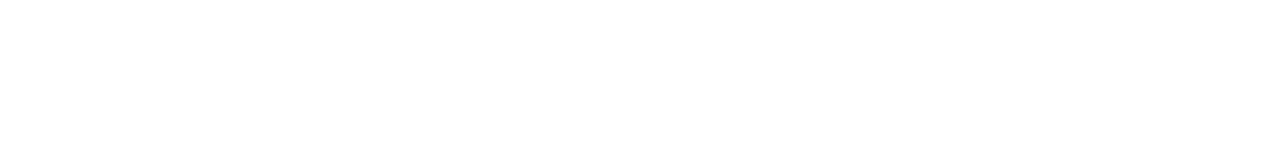
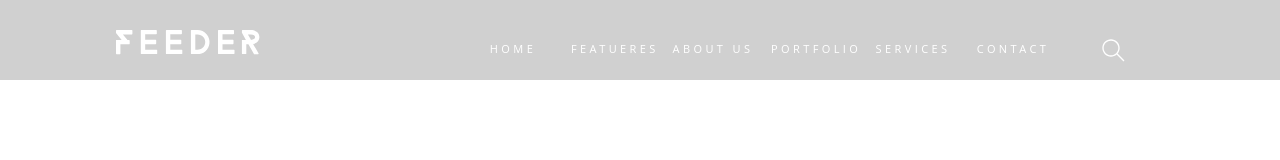
Before and after one commit to renatopavlic/Flipkod, a plain HTML site: page index.html in a window 1280 px wide. Drawn offline with Linux system fonts and the light colour scheme.

Commit message:
navbar added

```diff
--- a/index.html
+++ b/index.html
@@ -16,5 +16,52 @@
 </head>
 <body>
 
+                                         <!--Header-->
+  <div class="container-fluid">
+
+      <div class="row myrow">
+
+        <nav class="navbar navbar-expand-lg mynavbar">
+          <a class="navbar-brand" href="#">
+            <img src="img/FeederLogo.svg">
+          </a>
+              <button class="navbar-toggler" type="button" data-toggle="collapse" data-target="#navbarSupportedContent" aria-controls="navbarSupportedContent" aria-expanded="false" aria-label="Toggle navigation">
+                <span class="navbar-toggler-icon"></span>
+              </button>
+
+          <div class="collapse navbar-collapse menu-div" id="navbarSupportedContent">
+            <ul class="navbar-nav ml-auto">
+                  <li class="nav-item">
+                    <a class="nav-link" href="#">HOME</a>
+                  </li>
+                  <li class="nav-item">
+                    <a class="nav-link" href="#">FEATUERES</a>
+                  </li>
+                  <li class="nav-item">
+                    <a class="nav-link" href="#">ABOUT US</a>
+                  </li>
+                  <li class="nav-item">
+                    <a class="nav-link" href="#">PORTFOLIO</a>
+                  </li>
+                  <li class="nav-item">
+                    <a class="nav-link" href="#">SERVICES</a>
+                  </li>
+                  <li class="nav-item">
+                    <a class="nav-link" href="#">CONTACT</a>
+                  </li>
+                  <li class="nav-item">
+                    <a class="nav-link" href="#">
+                      <img src="img/Search.svg">
+                    </a>
+                  </li>
+            </ul>
+
+          </div>
+        </nav>
+    </div>
+</div>
+
+<!--Welcome DIV-->
+
 </body>
 </html>
--- a/sass/main.scss
+++ b/sass/main.scss
@@ -0,0 +1,35 @@
+body {
+    box-sizing: border-box;
+    margin: 0;
+    padding: 0;
+}
+
+.myrow {
+    background-color: #D0D0D0;
+    height: 80px;
+    position: relative;
+
+    & .mynavbar {
+        width: 100%;
+    }
+
+    & .navbar-brand {
+        margin-left: 100px;
+    }
+
+    & .menu-div {
+      margin-right: 101px;
+
+
+    & .nav-item a {
+        height: 19px;
+        width: 100px;
+        color: #FFFFFF;
+        font-family: "Open Sans";
+        font-size: 11px;
+        letter-spacing: 3.4px;
+        line-height: 19px;
+        text-align: center;
+    }
+}
+}
```
Also changed, not shown: css/main.css, 1 other file.
